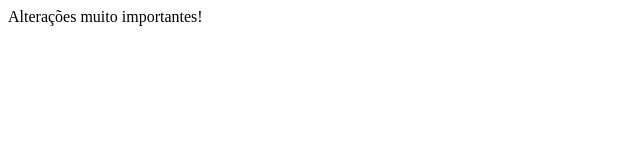
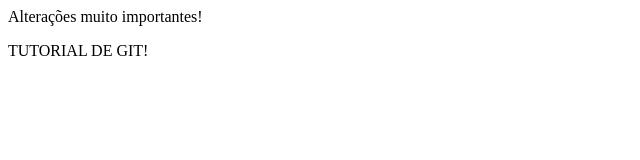
Before and after one commit to gmartini97/PI3, a plain HTML site: page HTML5Application/public_html/index.html in a window 1280 px wide. Shown: the whole page, without its empty margins (0-640 px from the left). Drawn offline with Linux system fonts and the light colour scheme.

Commit message:
Alterações 2

```diff
--- a/HTML5Application/public_html/index.html
+++ b/HTML5Application/public_html/index.html
@@ -12,5 +12,6 @@ and open the template in the editor.
     </head>
     <body>
         <div>Alterações muito importantes!</div>
+        <p>TUTORIAL DE GIT!</p>
     </body>
 </html>
```
